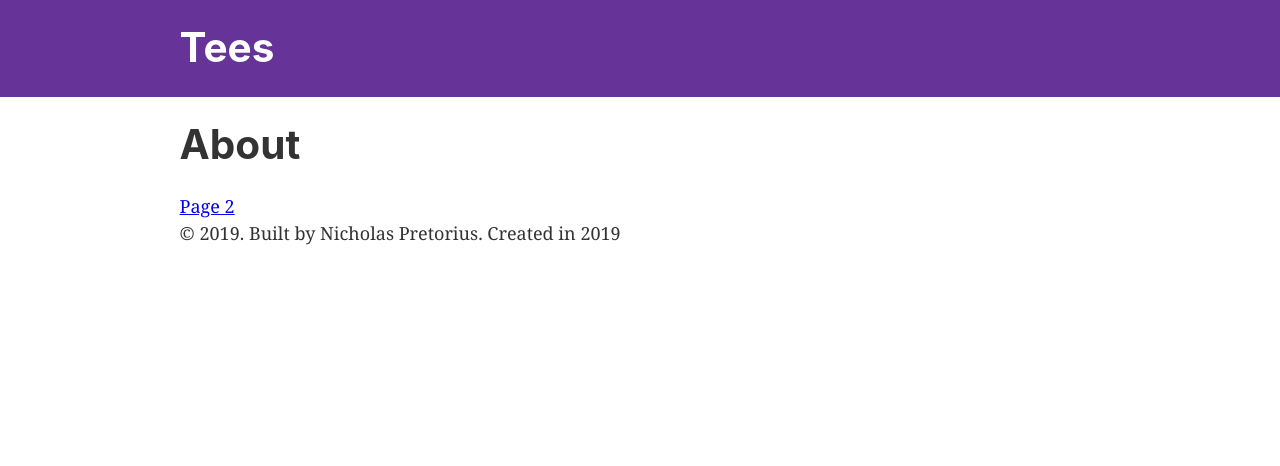
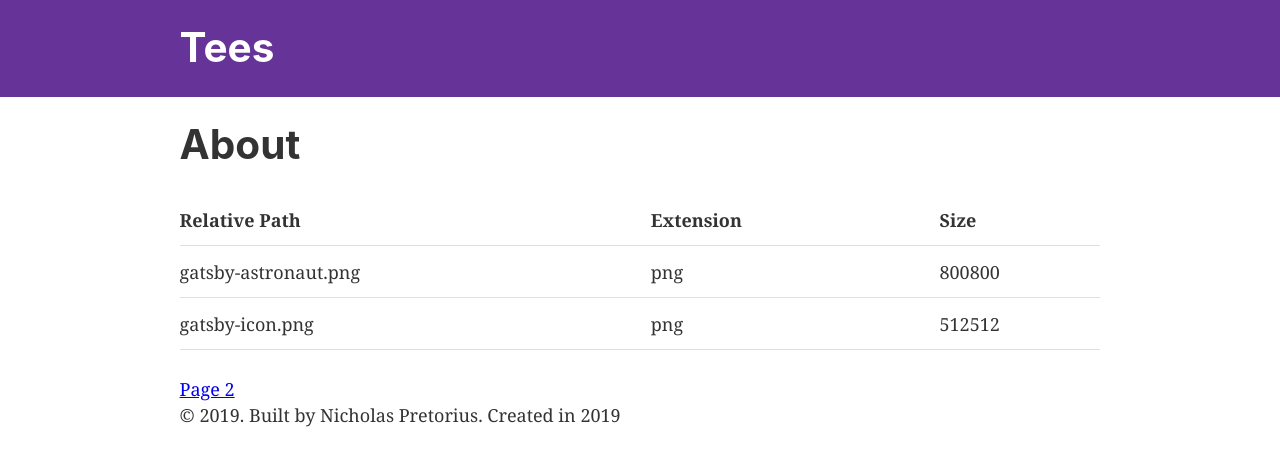
Before and after one commit to nicholaspretorius/tees, a Gatsby site: page /about in a window 1280 px wide. Built offline with nearby package versions, Linux system fonts and the light colour scheme; Gatsby itself is replaced by a stand-in of ours.

Commit message:
Added file query to page.

```diff
--- a/src/pages/about.js
+++ b/src/pages/about.js
@@ -1,10 +1,51 @@
 import React from "react";
 import Layout from "../components/layout";
-import { Link } from "gatsby";
+import { Link, graphql, StaticQuery } from "gatsby";
+
+const getImageData = graphql`
+  {
+    allFile {
+      totalCount
+      edges {
+        node {
+          relativePath
+          absolutePath
+          extension
+          size
+        }
+      }
+    }
+  }
+`;
 
 export default () => (
   <Layout>
     <h1>About</h1>
+
+    <StaticQuery
+      query={getImageData}
+      render={data => (
+        <table>
+          <thead>
+            <tr>
+              <th>Relative Path</th>
+              <th>Extension</th>
+              <th>Size</th>
+            </tr>
+          </thead>
+          <tbody>
+            {data.allFile.edges.map(({ node }, index) => (
+              <tr key={index}>
+                <td>{node.relativePath}</td>
+                <td>{node.extension}</td>
+                <td>{node.size}</td>
+              </tr>
+            ))}
+          </tbody>
+        </table>
+      )}
+    />
+
     <Link to="/page-2">Page 2</Link>
   </Layout>
 );
```
